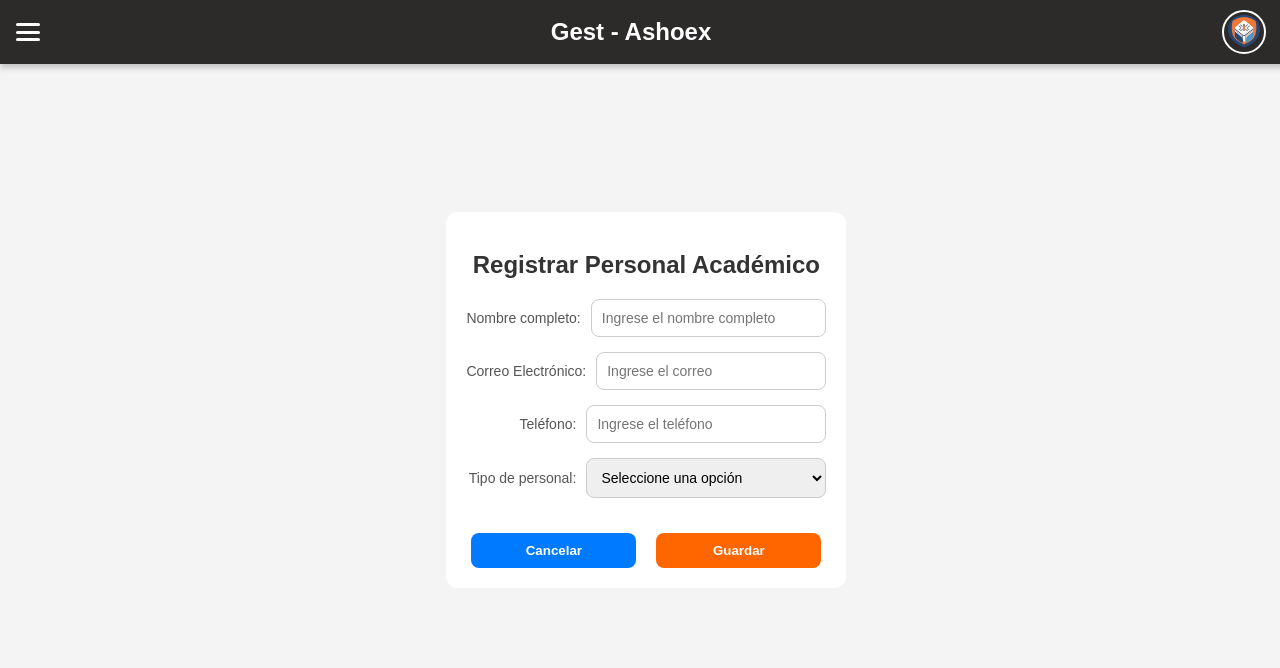
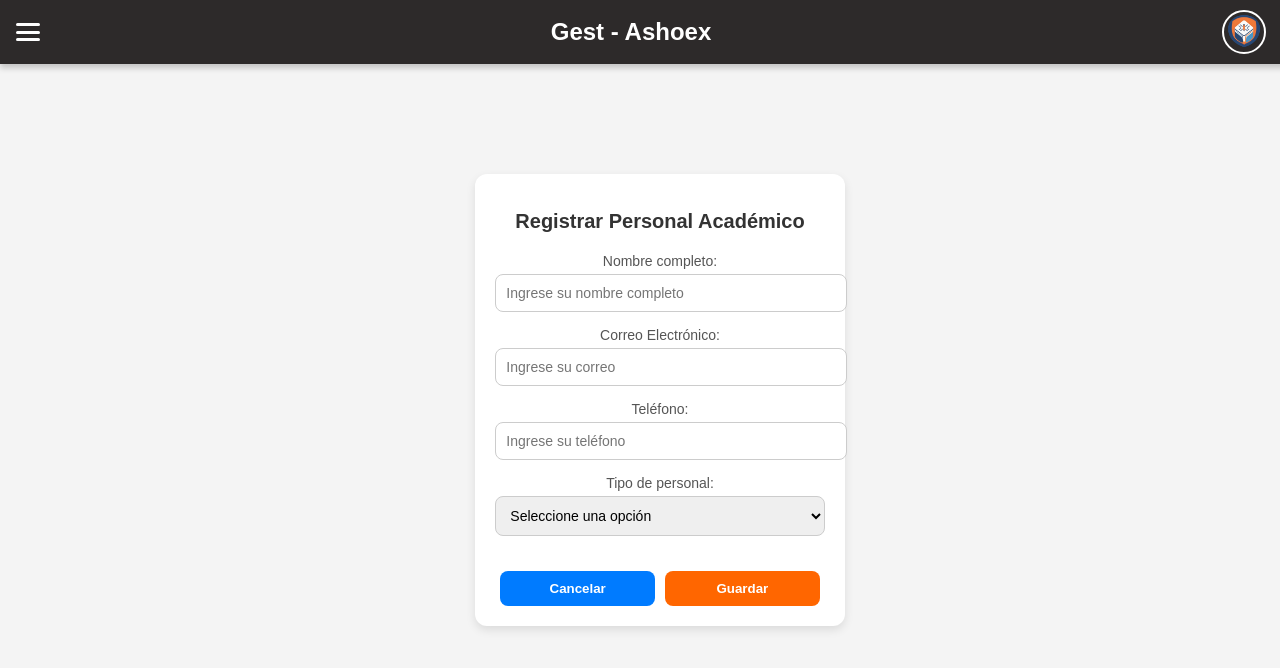
Before and after one commit to vladimircostaj/gest-ashoex, a React (Vite) app in the folder gest-ashoex-frontend/: page /registrarPersonal in a window 1280 px wide. Shown: the top 668 px of the page. Built offline with nearby package versions, Linux system fonts and the light colour scheme.

Commit message:
mejorando-dseno

```diff
--- a/gest-ashoex-frontend/src/components/form/inputField.jsx
+++ b/gest-ashoex-frontend/src/components/form/inputField.jsx
@@ -1,18 +1,36 @@
 import React from 'react';
 
-const InputField = ({ label, type, placeholder }) => {
+const InputField = ({ label, id, type = 'text', placeholder, style = {} }) => {
+  const defaultStyles = {
+    container: {
+      display: 'flex',
+      flexDirection: 'column',
+      gap: '5px',
+    },
+    label: {
+      fontSize: '14px',
+      fontWeight: '500',
+      color: '#555',
+    },
+    input: {
+      width: '100%',
+      padding: '10px',
+      borderRadius: '8px',
+      border: '1px solid #ccc',
+      fontSize: '14px',
+    },
+  };
+
   return (
-    <div className="mb-3">
-      <label className="form-label fw-bold">{label}</label>
+    <div style={{ ...defaultStyles.container, ...style.container }}>
+      <label htmlFor={id} style={{ ...defaultStyles.label, ...style.label }}>
+        {label}
+      </label>
       <input
+        id={id}
         type={type}
-        className="form-control"
         placeholder={placeholder}
-        style={{
-          borderRadius: '5px',
-          boxShadow: 'inset 0 1px 3px rgba(0,0,0,0.2)',
-          fontSize: '14px',
-        }}
+        style={{ ...defaultStyles.input, ...style.input }}
       />
     </div>
   );
--- a/gest-ashoex-frontend/src/components/form/selectField.jsx
+++ b/gest-ashoex-frontend/src/components/form/selectField.jsx
@@ -1,17 +1,32 @@
 import React from 'react';
 
-const SelectField = ({ label, options }) => {
+const SelectField = ({ label, id, options, style = {} }) => {
+  const defaultStyles = {
+    container: {
+      display: 'flex',
+      flexDirection: 'column',
+      gap: '5px',
+    },
+    label: {
+      fontSize: '14px',
+      fontWeight: '500',
+      color: '#555',
+    },
+    select: {
+      width: '100%',
+      padding: '10px',
+      borderRadius: '8px',
+      border: '1px solid #ccc',
+      fontSize: '14px',
+    },
+  };
+
   return (
-    <div className="mb-3">
-      <label className="form-label fw-bold">{label}</label>
-      <select
-        className="form-select"
-        style={{
-          borderRadius: '5px',
-          boxShadow: 'inset 0 1px 3px rgba(0,0,0,0.2)',
-          fontSize: '14px',
-        }}
-      >
+    <div style={{ ...defaultStyles.container, ...style.container }}>
+      <label htmlFor={id} style={{ ...defaultStyles.label, ...style.label }}>
+        {label}
+      </label>
+      <select id={id} style={{ ...defaultStyles.select, ...style.select }}>
         {options.map((option, index) => (
           <option key={index} value={option.value}>
             {option.label}
--- a/gest-ashoex-frontend/src/components/typography/title.jsx
+++ b/gest-ashoex-frontend/src/components/typography/title.jsx
@@ -1,7 +1,15 @@
 import React from 'react';
 
-const Title = ({ text }) => {
-  return <h2 className="text-center my-3">{text}</h2>;
+const Title = ({ text, style = {} }) => {
+  const defaultStyles = {
+    textAlign: 'center',
+    fontSize: '1.25rem',
+    fontWeight: '600',
+    marginBottom: '20px',
+    color: '#333',
+  };
+
+  return <h2 style={{ ...defaultStyles, ...style }}>{text}</h2>;
 };
 
 export default Title;
--- a/gest-ashoex-frontend/src/pages/personal/registrarPersonal.jsx
+++ b/gest-ashoex-frontend/src/pages/personal/registrarPersonal.jsx
@@ -1,4 +1,7 @@
 import React from 'react';
+import Title from '../../components/typography/title';
+import InputField from '../../components/form/inputField';
+import SelectField from '../../components/form/selectField';
 
 const RegistrarPersonal = () => {
   return (
@@ -17,21 +20,10 @@ const RegistrarPersonal = () => {
           borderRadius: '12px',
           padding: '20px',
           backgroundColor: '#fff',
+          boxShadow: '0 4px 10px rgba(0, 0, 0, 0.1)',
         }}
       >
-
-        <h2
-          style={{
-            textAlign: 'center',
-            fontSize: '1.5rem',
-            fontWeight: '600',
-            marginBottom: '20px',
-            color: '#333',
-          }}
-        >
-          Registrar Personal Académico
-        </h2>
-
+        <Title text="Registrar Personal Académico" />
 
         <form
           style={{
@@ -40,83 +32,42 @@ const RegistrarPersonal = () => {
             gap: '15px',
           }}
         >
-          {[
-            { label: 'Nombre completo:', id: 'nombre', type: 'text', placeholder: 'Ingrese el nombre completo' },
-            { label: 'Correo Electrónico:', id: 'correo', type: 'email', placeholder: 'Ingrese el correo' },
-            { label: 'Teléfono:', id: 'telefono', type: 'tel', placeholder: 'Ingrese el teléfono' },
-          ].map((field) => (
-            <div
-              key={field.id}
-              style={{
-                display: 'flex',
-                alignItems: 'center',
-                gap: '10px',
-              }}
-            >
-              <label
-                htmlFor={field.id}
-                style={{
-                  fontSize: '14px',
-                  fontWeight: '500',
-                  color: '#555',
-                  minWidth: '110px',
-                  textAlign: 'right',
-                }}
-              >
-                {field.label}
-              </label>
-              <input
-                id={field.id}
-                type={field.type}
-                placeholder={field.placeholder}
-                style={{
-                  flex: '1',
-                  padding: '10px',
-                  borderRadius: '8px',
-                  border: '1px solid #ccc',
-                  fontSize: '14px',
-                }}
-              />
-            </div>
-          ))}
+
+          <InputField
+            label="Nombre completo:"
+            id="nombre"
+            placeholder="Ingrese su nombre completo"
+          />
+          <InputField
+            label="Correo Electrónico:"
+            id="correo"
+            type="email"
+            placeholder="Ingrese su correo"
+          />
+          <InputField
+            label="Teléfono:"
+            id="telefono"
+            type="tel"
+            placeholder="Ingrese su teléfono"
+          />
+
+          <SelectField
+            label="Tipo de personal:"
+            id="tipo-personal"
+            options={[
+              { value: '', label: 'Seleccione una opción' },
+              { value: 'docente', label: 'Docente' },
+              { value: 'administrativo', label: 'Administrativo' },
+            ]}
+          />
 
           <div
             style={{
               display: 'flex',
-              alignItems: 'center',
-              gap: '10px',
+              justifyContent: 'space-between',
+              marginTop: '20px',
             }}
           >
-            <label
-              htmlFor="tipo-personal"
-              style={{
-                fontSize: '14px',
-                fontWeight: '500',
-                color: '#555',
-                minWidth: '110px',
-                textAlign: 'right',
-              }}
-            >
-              Tipo de personal:
-            </label>
-            <select
-              id="tipo-personal"
-              style={{
-                flex: '1',
-                padding: '10px',
-                borderRadius: '8px',
-                border: '1px solid #ccc',
-                fontSize: '14px',
-              }}
-            >
-              <option value="">Seleccione una opción</option>
-              <option value="docente">Docente</option>
-              <option value="administrativo">Auxiliar</option>
-            </select>
-          </div>
-
-
-          <div style={{ display: 'flex', justifyContent: 'space-between', marginTop: '20px' }}>
             <button
               className="btn"
               style={{
@@ -124,9 +75,8 @@ const RegistrarPersonal = () => {
                 color: '#fff',
                 borderRadius: '8px',
                 fontWeight: 'bold',
-                padding: '10px 20px',
-                flex: '1',
-                marginRight: '10px',
+                padding: '10px 15px',
+                width: '48%',
                 textAlign: 'center',
               }}
               type="button"
@@ -140,9 +90,8 @@ const RegistrarPersonal = () => {
                 color: '#fff',
                 borderRadius: '8px',
                 fontWeight: 'bold',
-                padding: '10px 20px',
-                flex: '1',
-                marginLeft: '10px',
+                padding: '10px 15px',
+                width: '48%',
                 textAlign: 'center',
               }}
               type="submit"
```
